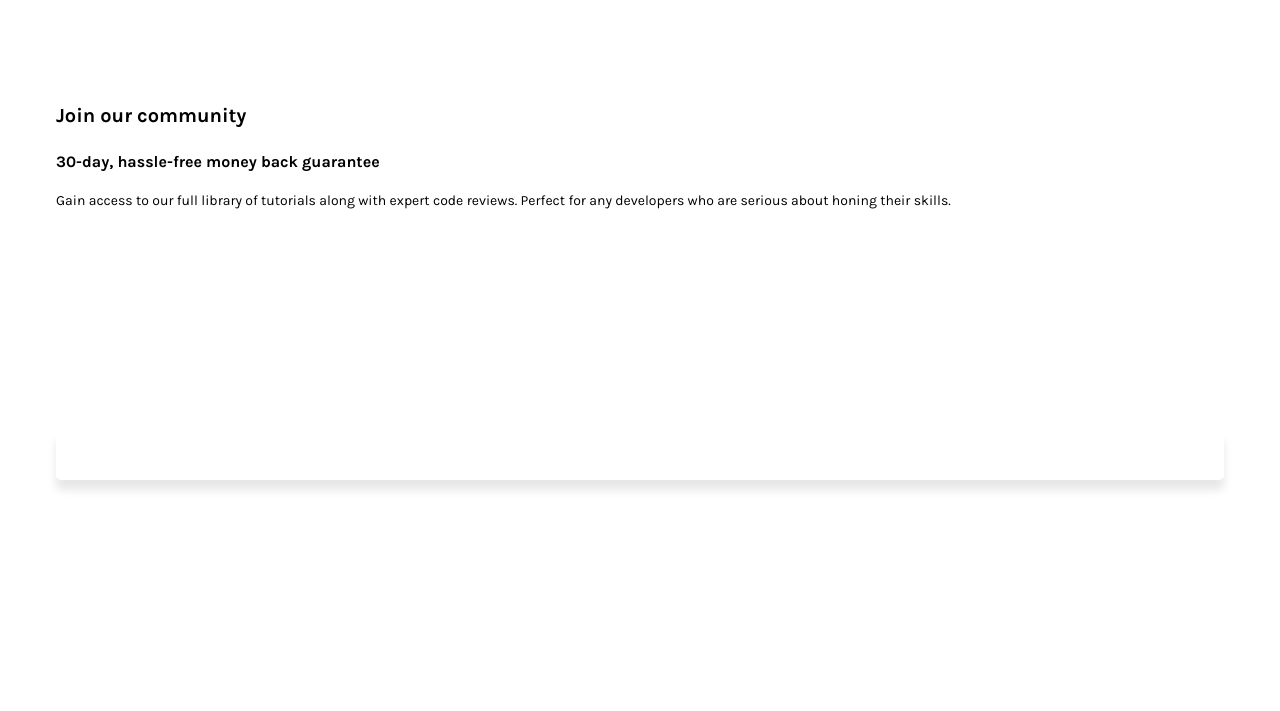
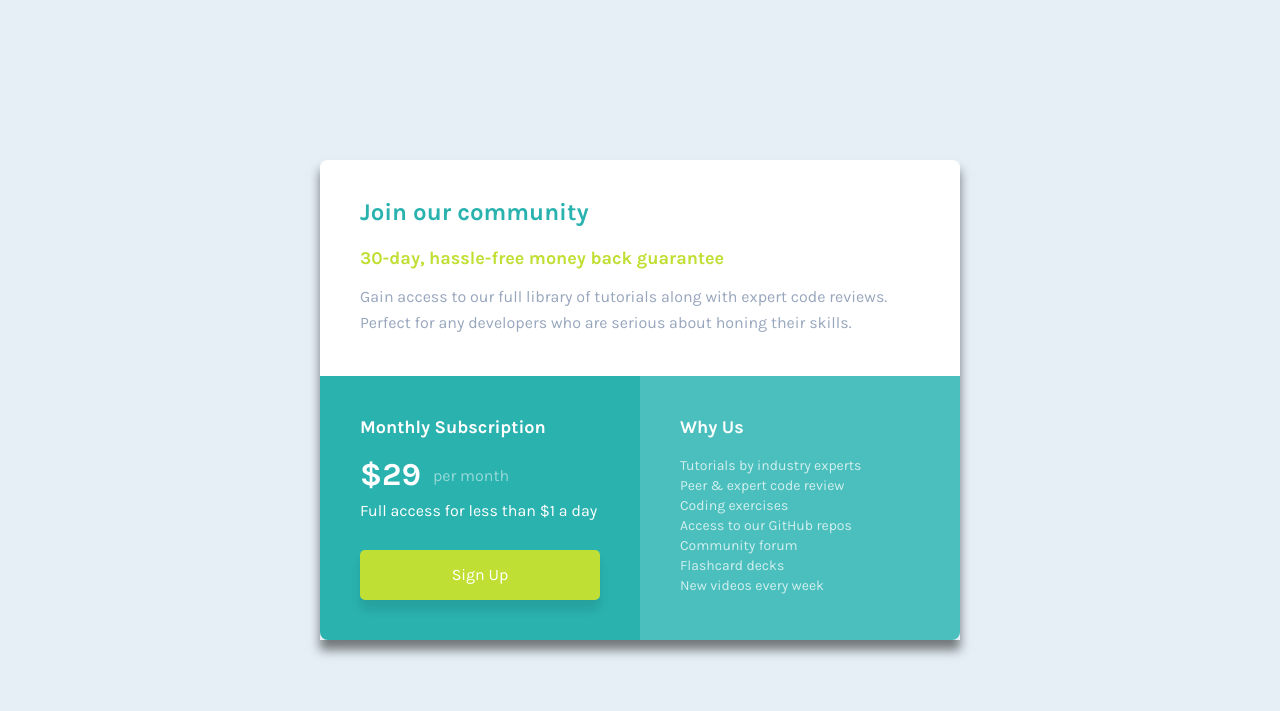
Before and after one commit to marceloalexandree/price, a plain HTML site: page index.html in a window 1280 px wide. Drawn offline with Linux system fonts and the light colour scheme.

Commit message:
Terminei o responsivity.css (Quase)

```diff
--- a/css/global.css
+++ b/css/global.css
@@ -7,10 +7,11 @@
 main {
     padding-block: 4.5rem;
     margin-inline: 2rem;
+    box-shadow: 0px 10px 10px rgba(0, 0, 0, 0.5);
 }
 
 body {
-    background: var(--light-cyan);
+    background: var(--light-gray);
 }
 
 h1 {
--- a/css/main.css
+++ b/css/main.css
@@ -43,7 +43,7 @@
     margin-bottom: 0.25rem;
 }
 
-.esquerda p {
+.esquerda>p {
     color: #ffffff;
     line-height: 1.625rem;
     margin-bottom: 1.625rem;
@@ -58,7 +58,7 @@
     border: none;
     background: var(--bright-yellow);
     border-radius: 5px;
-    box-shadow: 0px 10px 10px rgba(0, 0, 0, 0.0973011)
+    box-shadow: 0px 10px 10px rgba(0, 0, 0, 0.0973011);
 }
 
 .direita {
--- a/css/responsivity.css
+++ b/css/responsivity.css
@@ -0,0 +1,38 @@
+@media (min-width: 650px){
+    .inferior {
+        display: flex;
+    }
+    .esquerda , .direita {
+        width: 100%;
+        padding: 2.5rem;
+    }
+    main {
+        max-width: 40rem;
+        padding: 0;
+    }
+    body {
+        min-height: 100vh;
+        display: flex;
+        align-items: center;
+        justify-content: center;
+    }
+    .superior {
+        border-radius: 8px 8px 0 0 ;
+        padding: 2.5rem;
+    }
+    h1 {
+        font-size: 1.5rem;
+    }
+    .superior section p:nth-of-type(1){
+        font-size: 1.125rem;
+    }
+    .superior section p:nth-of-type(2){
+        font-size: 1rem;
+    }
+    .esquerda {
+        border-radius: 0px 0px 0px 8px;
+    }
+    .direita{
+        border-radius: 0px 0px 8px 0px;
+    }
+}
--- a/style.css
+++ b/style.css
@@ -1,5 +1,5 @@
 @import url('https://fonts.googleapis.com/css2?family=Karla:wght@400;700&display=swap');
 @import url(./css/global.css);
 @import url(./css/main.css);
-@import url(.//css/colors.css);
+@import url(./css/colors.css);
 @import url(./css/responsivity.css);
```
